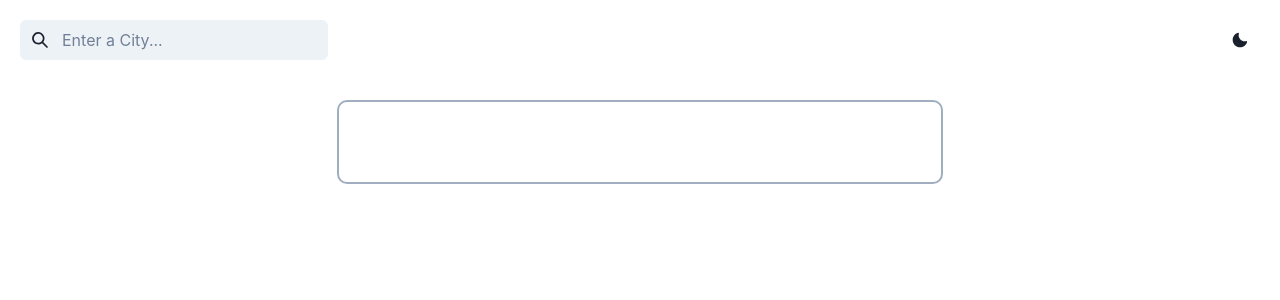
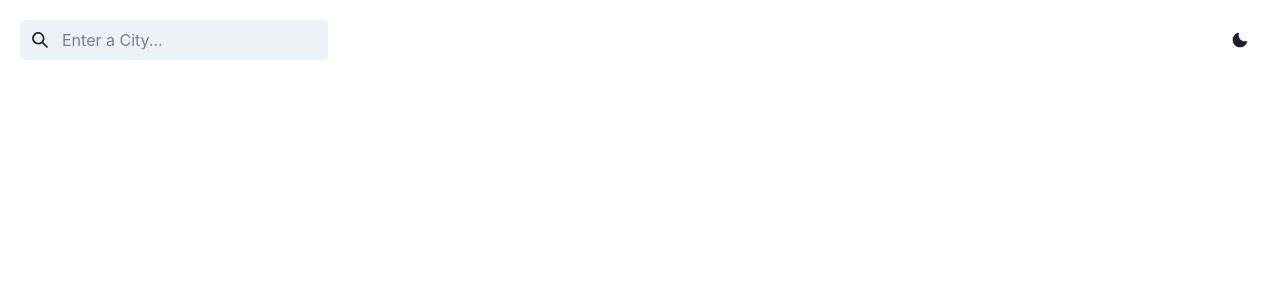
Before and after one commit to mzahmd/weather-app, a React (Vite) app: page / in a window 1280 px wide. Shown: the top 300 px of the page. Built offline with nearby package versions, Linux system fonts and the light colour scheme.

Commit message:
refactor: change design, clean code

```diff
--- a/src/App.tsx
+++ b/src/App.tsx
@@ -1,7 +1,7 @@
 import { useState } from "react"
 
 import { SearchIcon } from "@chakra-ui/icons"
-import { Box, Container, HStack, Input, InputGroup, InputLeftElement } from "@chakra-ui/react"
+import { Box, Container, HStack, Input, InputGroup, InputLeftElement, Text } from "@chakra-ui/react"
 
 import ColorSwitch from "./components/ColorSwitch"
 import WeatherData from "./components/WeatherData"
@@ -29,9 +29,7 @@ function App() {
         </form>
         <ColorSwitch />
       </HStack>
-      <Container mt={10} p={10} border={"2px"} borderRadius={"10"} borderColor={"gray.400"} centerContent>
-        {cityValue && <WeatherData city={cityValue} />}
-      </Container>
+      {cityValue && <WeatherData city={cityValue} />}
     </Box>
   )
 }
--- a/src/components/WeatherData.tsx
+++ b/src/components/WeatherData.tsx
@@ -1,4 +1,4 @@
-import { Box, HStack, Text } from "@chakra-ui/react";
+import { Box, Container, HStack, Text } from "@chakra-ui/react";
 import useData from "../hooks/useData";
 import WeatherImage from "./WeatherImage";
 
@@ -16,7 +16,7 @@ export default function WeatherData({ city }: Props) {
   }
 
   return (
-    <Box>
+    <Container centerContent mt={10}>
       {data &&
         <>
           <HStack>
@@ -29,6 +29,6 @@ export default function WeatherData({ city }: Props) {
           <Text>{`humidity: ${data.main.humidity}`}</Text>
         </>
       }
-    </Box>
+    </Container>
   )
 }
```
Also changed, not shown: src/theme.ts (+5 -5 lines).
